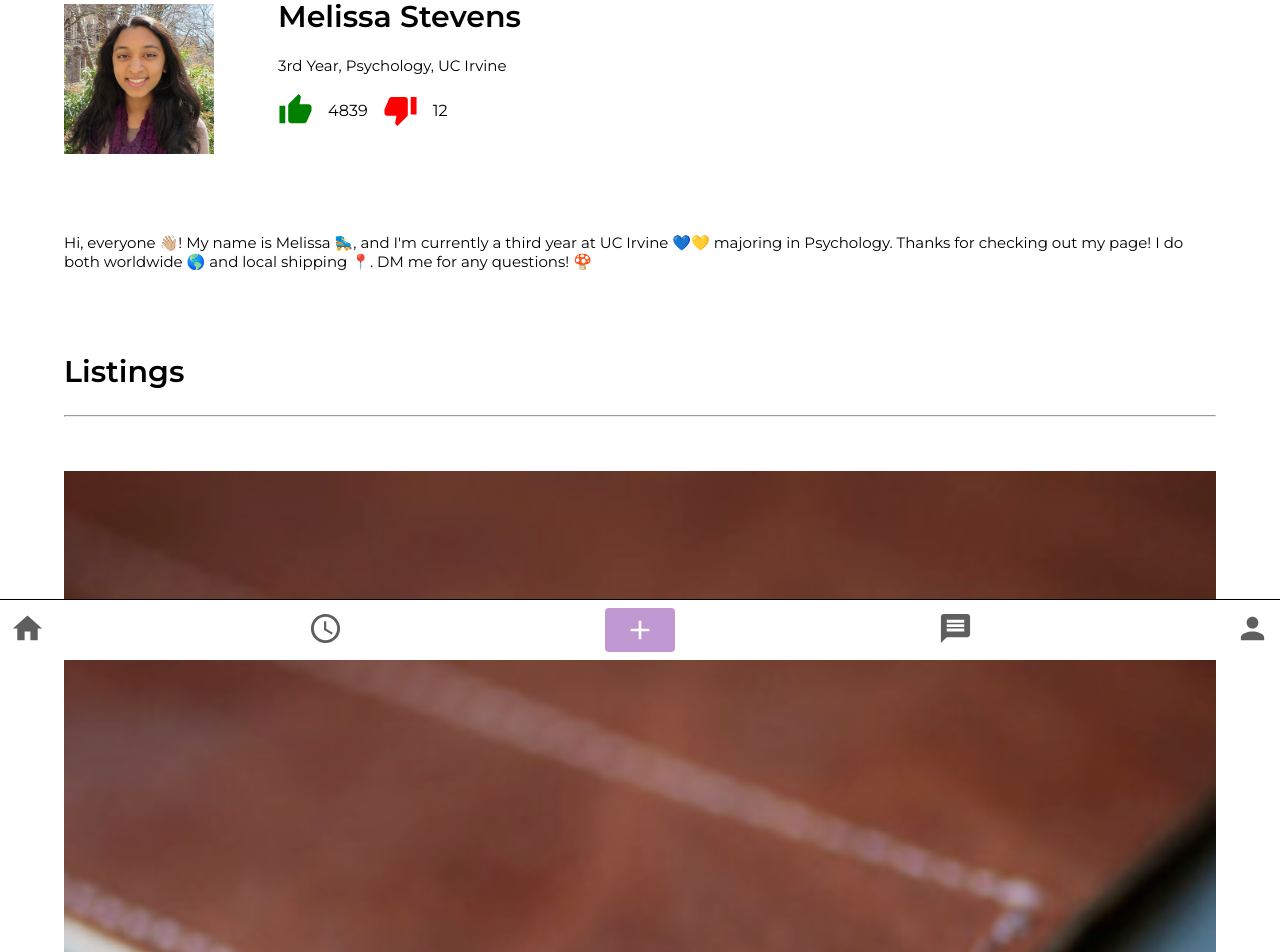
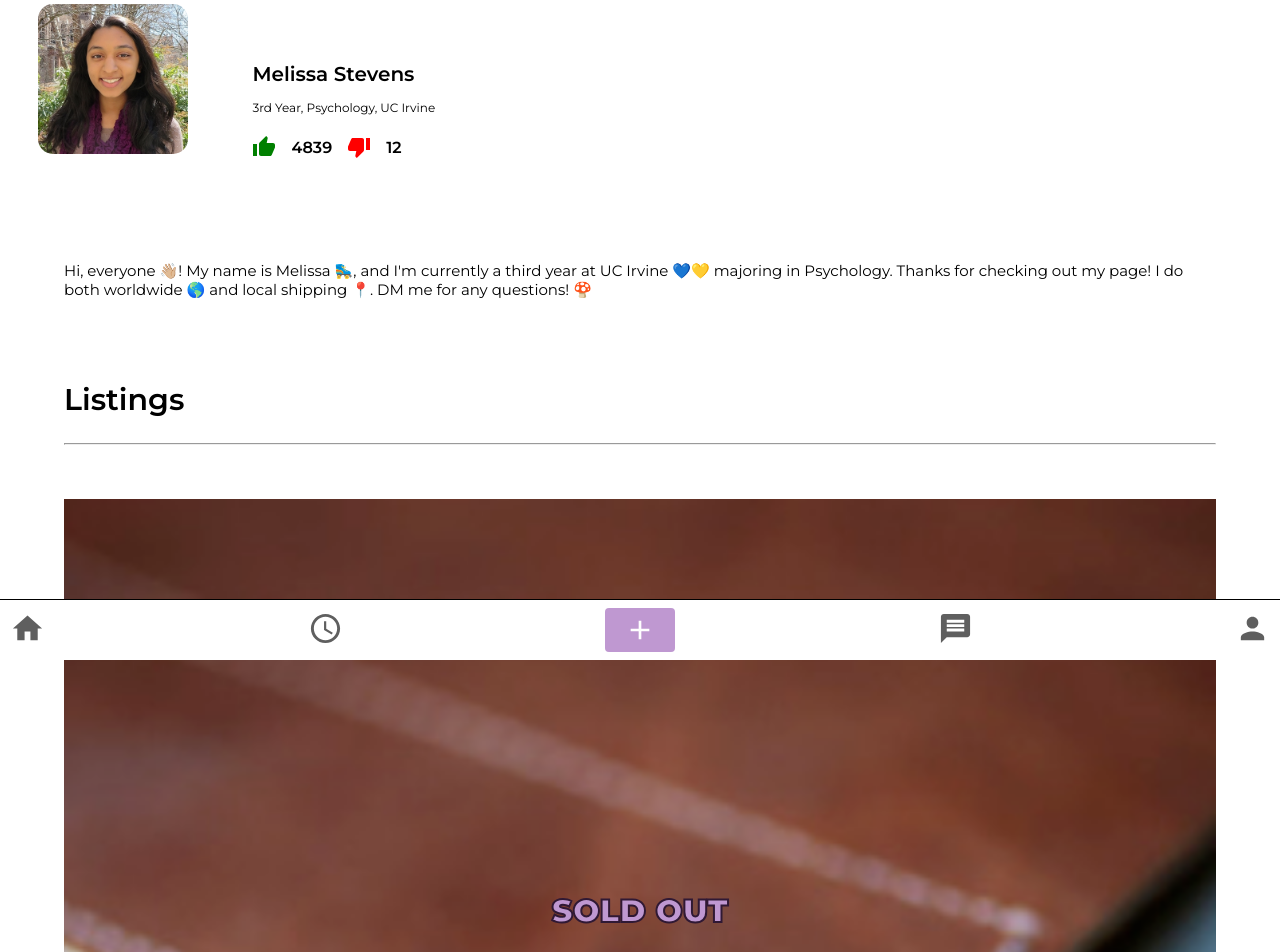
Before and after one commit to khuynh09/student-shop, a React (Create React App) app: page /account in a window 1280 px wide. Shown: the part 140-1092 px from the top of the page. Built offline with nearby package versions, Linux system fonts and the light colour scheme.

Commit message:
used google devtools to fix css

```diff
--- a/src/components/Account.jsx
+++ b/src/components/Account.jsx
@@ -5,6 +5,8 @@ import listingImage from "../assets/square.png";
 import soldListing from "../assets/sold.jpeg"
 import ThumbUpIcon from '@material-ui/icons/ThumbUp';
 import ThumbDownIcon from '@material-ui/icons/ThumbDown';
+import { useHistory } from "react-router-dom";
+import { BrowserRouter as Router, Route, Switch } from "react-router-dom";
 
 const Styles = styled.div`
 .profile {
@@ -26,28 +28,30 @@ const Styles = styled.div`
 
 .user-fullname {
    float: left;
-   width: 60%;
+   width: 50%;
 }
 
 .name {
    font-family: Montserrat;
    font-weight: 600;
-   font-size: 30px;
-   padding-top: 5%;
+   font-size: 20px;
+   padding-top: 17%;
 }
 
 .university {
    font-family: Montserrat;
    font-weight: normal;
-   font-size: 15px;
+   font-size: 12px;
 }
 
 .profile-image {
-    border-radius: 35px;
+    border-radius: 15px;
     display: block;
     width: 150px;
-    padding: 5%;
-    float:left;
+    margin-top: 5%;
+    margin-left: 3%;
+    margin-right: 5%;
+    float: left;
 }
 
 .ratings {
@@ -73,7 +77,7 @@ const Styles = styled.div`
 
 .likes, .dislikes {
     font-family: Montserrat;
-    font-weight: 400;
+    font-weight: 600;
 }
 
 .clearer {
@@ -87,6 +91,7 @@ const Styles = styled.div`
     width: 90%;
     padding-left: 5%;
     padding-right: 5%;
+    padding-top: 5%;
 }
 
 .bio-text {
@@ -133,7 +138,7 @@ const Styles = styled.div`
     left: 0;
     position: absolute;
     text-align: center;
-    top: 1180px;
+    top: 1010px;
     width: 100%;
     -webkit-text-stroke: 2px #301934;
 }
@@ -160,7 +165,9 @@ const Styles = styled.div`
 `;
 
 const Account = () => {
+    const history = useHistory();
     return (
+        <Router>
         <Styles>
             <div className="profile">
                 <div className="profile-window">
@@ -171,9 +178,9 @@ const Account = () => {
                         <h1 className="name">Melissa Stevens</h1>
                         <h3 className="university">3rd Year, Psychology, UC Irvine</h3>
                         <div className="ratings">
-                            <ThumbUpIcon fontSize="large" className="thumb-up"/>
+                            <ThumbUpIcon fontSize="default" className="thumb-up"/>
                             <p className="likes">4839</p>
-                            <ThumbDownIcon fontSize="large" className="thumb-down"/>
+                            <ThumbDownIcon fontSize="default" className="thumb-down"/>
                             <p className="dislikes">12</p>
                         </div>
                     </div>
@@ -185,9 +192,7 @@ const Account = () => {
                 <div className="listings">
                     <h2 className="listings-header">Listings</h2>
                     <hr></hr>
-                    <a href="./Post">
-                        <img className="listing-image" src={listingImage} alt="Melissa's listing"/>
-                    </a>
+                    <img className="listing-image" src={listingImage} onClick={() => {history.push("/listing"); }} alt="Melissa's listing"/>
                     <div className="sold">
                         <img className="sold-listing" src={soldListing} alt="Sold listing"/>
                         <h1 className="sold-header">SOLD OUT</h1>
@@ -195,6 +200,7 @@ const Account = () => {
                 </div>
             </div>
         </Styles>
+        </Router>
     );
 };
 
--- a/src/components/Post.jsx
+++ b/src/components/Post.jsx
@@ -10,7 +10,7 @@ import {
     Bookmark,
     MailOutline,
 } from "@material-ui/icons";
-
+import { BrowserRouter as Router, Route, Switch } from "react-router-dom";
 import squareImage from "../assets/square.png";
 
 const Styles = styled.div`
@@ -99,7 +99,9 @@ const Post = () => {
     const bookmark = () => {
         setBookmarked(!bookmarked);
     };
+    const history = useHistory();
     return (
+        <Router>
         <Styles>
             <div className="post">
                 <div className="">
@@ -143,9 +145,9 @@ const Post = () => {
                     <span>New</span>
                 </div>
                 <div className="header">
-                    <AccountCircle style={{ fontSize: "2.8rem" }} />
+                    <AccountCircle style={{ fontSize: "2.8rem" }} onClick={() => {history.push("/account"); }}/>
                     <div className="user-info">
-                        <div>student_seller</div>
+                        <div>melissastevens</div>
                         <div>Irvine, CA, United States</div>
                     </div>
                 </div>
@@ -165,6 +167,7 @@ const Post = () => {
                 </span>
             </div>
         </Styles>
+        </Router>
     );
 };
 
```
